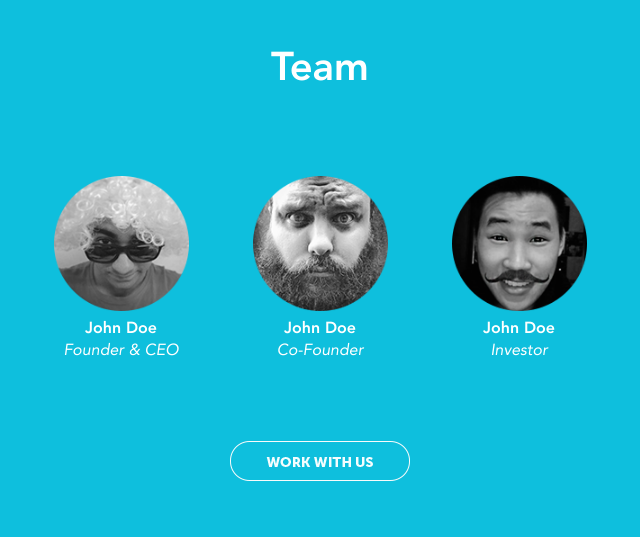
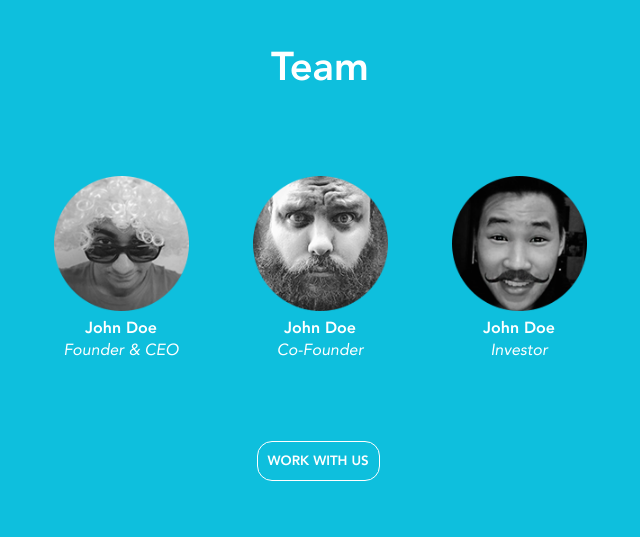
Before and after one commit to ultiway/ultiway.github.io, a PHP site: page / in a window 1280 px wide. Shown: the part 838-1375 px from the top of the page, without its empty margins (320-960 px from the left). Run offline with PHP 8.4, Linux system fonts and the light colour scheme.

Commit message:
add link,map,pdf

```diff
--- a/Z3/index.html
+++ b/Z3/index.html
@@ -8,7 +8,7 @@
   <body class="page">
     <div class="page__cell-1">
       <header class="header">
-        <img class="header__logo" src="images/LOGO.png">
+        <a href="#"><img class="header__logo" src="images/LOGO.png"></a>
         <ul class="header__menu">
           <li class="header__list"><a class="link" href="#">Label</a></li>
           <li class="header__list"><a class="link" href="#">Label</a></li>
@@ -40,7 +40,8 @@
         <p class="content__text--caption-3">Team</p>
       </div>
       <div class="content__block-image">
-        <div class="content__image-1">
+        <a href="#">
+          <div class="content__image-1">
           <img class="content__images--circle" src="images/Layer79.png">
           <p class="content__text--caption-4">John Doe</p>
           <p class="content__text--title-4">Founder & CEO</p>
@@ -54,25 +55,29 @@
           <img class="content__images--circle" src="images/Layer81.png">
           <p class="content__text--caption-4">John Doe</p>
           <p class="content__text--title-4">Investor</p>
+        </a>
         </div>
       </div>
-      <img class="content__link" src="images/btn.png">
+      <div class="content__link">
+      <a href="#"><button class="content__button">Work with us</button></a>
+      </div>
     </div>
     <div class="content-4">
+      <iframe class="content__map" src="https://www.google.com/maps/embed?pb=!1m14!1m12!1m3!1d151852.7067280771!2d49.3338048891289!3d53.509580303399545!2m3!1f0!2f0!3f0!3m2!1i1024!2i768!4f13.1!5e0!3m2!1sru!2sru!4v1521118066716" frameborder="0" style="border:0" ></iframe>
     </div>
     <footer class="footer">
       <div class="page__cell-2">
         <span class="footer__menu">
           <ul class="footer__list-1">
-            <li class="footer__text--title-1"><a href="#">About</a></li>
-            <li class="footer__text--title-1"><a href="#">FAQ</a></li>
-            <li class="footer__text--title-1"><a href="#">Work with Us</a></li>
+            <li class="footer__text--title-1"><a href="document.pdf" target="_blank" >About</a></li>
+            <li class="footer__text--title-1"><a href="document.pdf" target="_blank">FAQ</a></li>
+            <li class="footer__text--title-1"><a href="document.pdf" target="_blank">Work with Us</a></li>
           </ul>
         </span>
         <div class="footer__images">
-          <img class="footer__image" src="images/facebook.png">
-          <img class="footer__image" src="images/twitter.png">
-          <img class="footer__image" src="images/message.png">
+          <a href="https://www.facebook.com" target="_blank"><img class="footer__image" src="images/facebook.png"></a>
+          <a href="https://twitter.com/" target="_blank"><img class="footer__image" src="images/twitter.png"></a>
+          <a href="https://mail.google.com" target="_blank"><img class="footer__image" src="images/message.png"></a>
         </div>
         <hr>
         <span class="footer__menu">
--- a/Z3/style.css
+++ b/Z3/style.css
@@ -174,6 +174,7 @@ a{
   font-size: 30pt;
   margin-bottom: 0.1em;
 }
+
 .content__block-image{
   display: table;
   margin: 0 auto;
@@ -214,14 +215,32 @@ a{
 }
 
 .content__link{
-  display: table-cell;
   margin: 0 auto;
+  width: 127px;
+}
+
+.content__button{
+  text-transform: uppercase;
+  color: white;
+  font-family: Avenir-Heavy;
+  padding: 10px 10px;
+  background-color: rgb(14, 191, 221);
+  border: 1px solid white;
+  border-radius: 15px;
+}
+
+.content__button:hover{
+  color: rgb(14, 191, 221);
+  background-color: white;
 }
 
 .content-4{
   height: 33.7em;
-  background: url(images/Map.jpg) no-repeat;
-  background-size: cover;
+}
+
+.content__map{
+  height: 33.7em;
+  width: 100%;
 }
 
 .footer{
```
Also changed, not shown: 1 other file.
